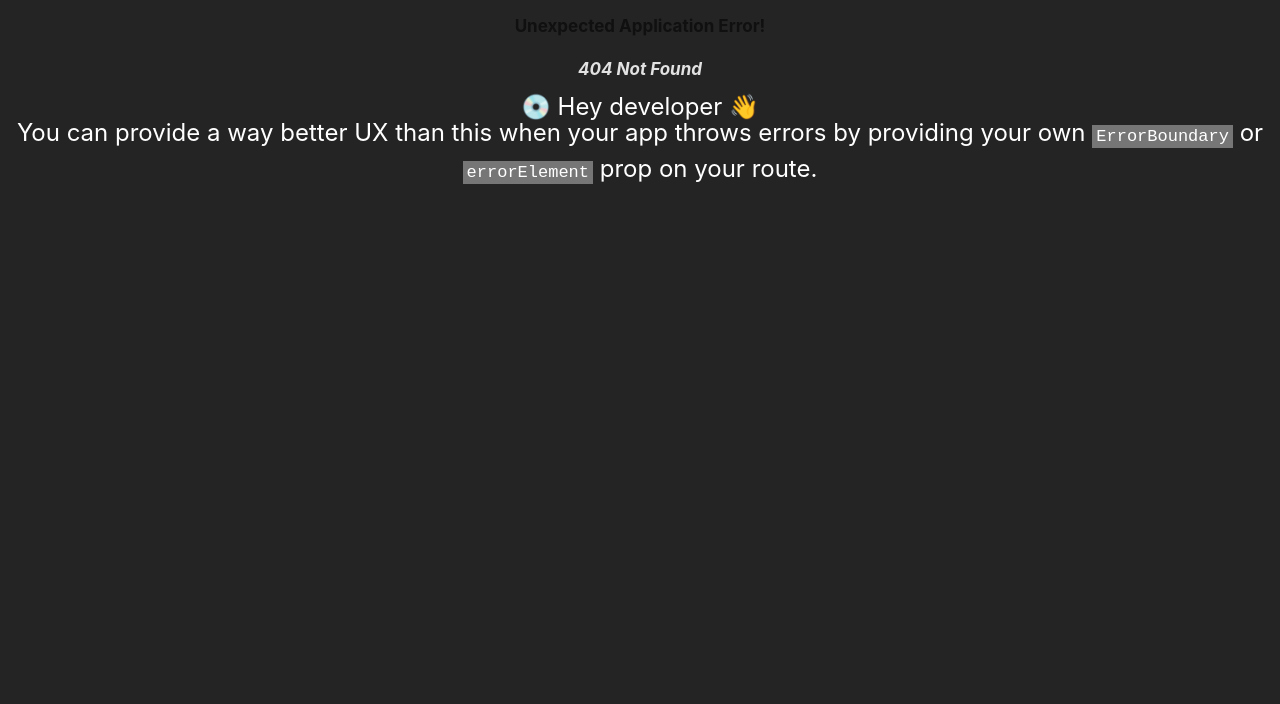
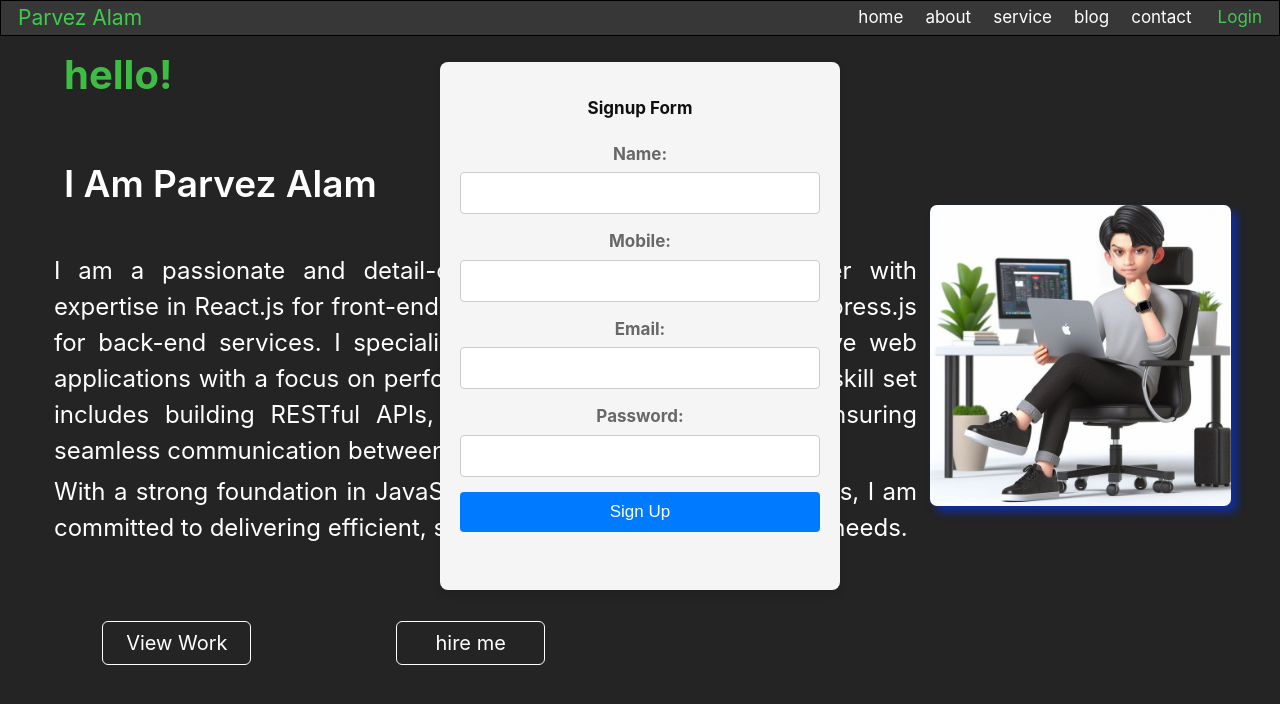
Before and after one commit to parvezpl/HeliusTime0.1, a React (Vite) app in the folder frontend/: page /signup in a window 1280 px wide. Before the commit this address had no page. Shown: the top 704 px of the page. Built offline with nearby package versions, Linux system fonts and the light colour scheme.

Commit message:
new change

```diff
--- a/frontend/src/componnents/singup/signupForm.jsx
+++ b/frontend/src/componnents/singup/signupForm.jsx
@@ -2,7 +2,7 @@ import React, { useState } from 'react';
 import './SignupForm.css';
 import axios, { Axios } from 'axios';
 
-const SignupForm = () => {
+export function SignupForm  () {
   const [formData, setFormData] = useState({
     name: '',
     mobile: '',
@@ -89,5 +89,3 @@ const SignupForm = () => {
     </div>
   );
 };
-
-export default SignupForm;
--- a/frontend/src/main.jsx
+++ b/frontend/src/main.jsx
@@ -12,7 +12,9 @@ import { Tigrim } from './componnents/game/tigrim/tigrim.jsx'
 import { Website } from './componnents/pages/worksComp/website/website.jsx'
 import { Workscomp } from './componnents/pages/worksComp/workscomp.jsx'
 import LoginDetail from './componnents/home/logindetail.jsx'
-// import SignupForm from './componnents/singup/signupform.jsx'
+import { SignupForm } from './componnents/singup/SignupForm.jsx'
+
+
 
 const router = createBrowserRouter(
   createRoutesFromElements(
@@ -25,7 +27,7 @@ const router = createBrowserRouter(
           </>
         }>
           <Route path='login' element={<Login />}/>
-          {/* <Route path='signup' element={<SignupForm />}/> */}
+          <Route path='signup' element={<SignupForm />}/>
 
         </Route>
         <Route path='myworks' element={<Workscomp/>}>
```
